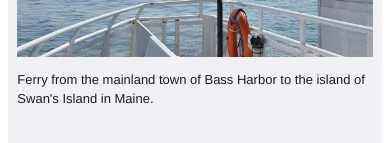
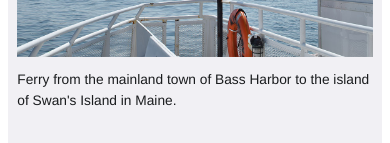
Before and after one commit to seankelliher/img-gallery, a Vue app: page / in a window 390 px wide. Shown: the part 325-468 px from the top of the page. Built offline with nearby package versions, Linux system fonts and the light colour scheme.

Commit message:
Convert font to fluid fonts. Remove font media queries.

```diff
--- a/src/style.css
+++ b/src/style.css
@@ -1,3 +1,8 @@
+/* @link https://utopia.fyi/type/calculator?c=320,13,1.125,600,16,1.125,0,0,&s=0.75|0.5|0.25,1.5|2|3|4|6,s-l&g=s,l,xl,12 */
+:root {
+  --fs-0: clamp(0.8125rem, 0.5982rem + 1.0714vw, 1rem);
+}
+
 #app {
     width: 100%;
     height: 100vh;
@@ -98,31 +103,8 @@ figure.small:hover {
 /* Fonts */
 p {
     font-family: "Helvetica Neue", Helvetica, Arial, sans-serif;
-    line-height: 1.5; /* usually 1.8, but 1.5 okay because caption. */
+    font-size: var(--fs-0);
+    line-height: 1.5;
     font-weight: 400;
     color: #1a1c1e;
 }
-
-@media (min-width: 300px) and (max-width: 399px) {
-    p {
-        font-size: 0.8125em; /* 13px */
-    }
-}
-
-@media (min-width: 400px) and (max-width: 499px) {
-    p {
-        font-size: 0.875em; /* 14px */
-    }
-}
-
-@media (min-width: 500px) and (max-width: 599px) {
-    p {
-        font-size: 0.9375em; /* 15px */
-    }
-}
-
-@media (min-width: 600px) {
-    p {
-        font-size: 1em; /* 16px */
-    }
-}
```
